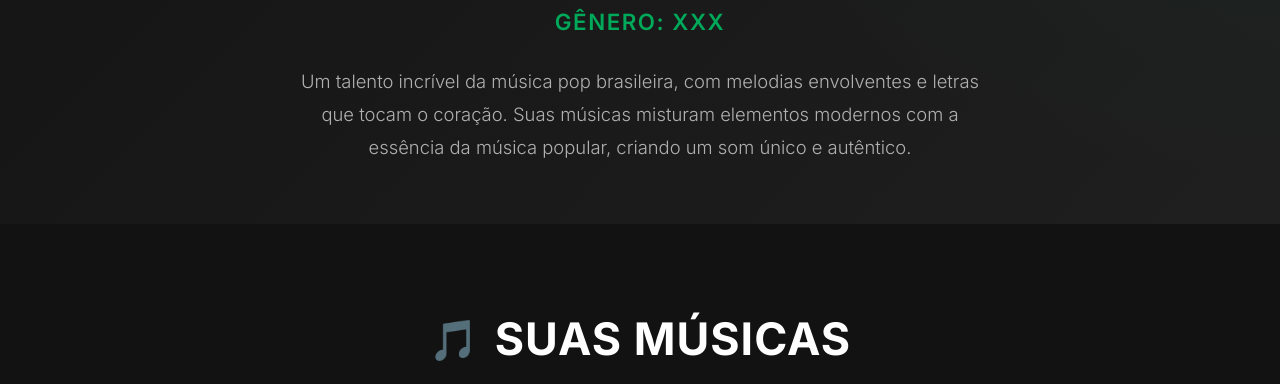
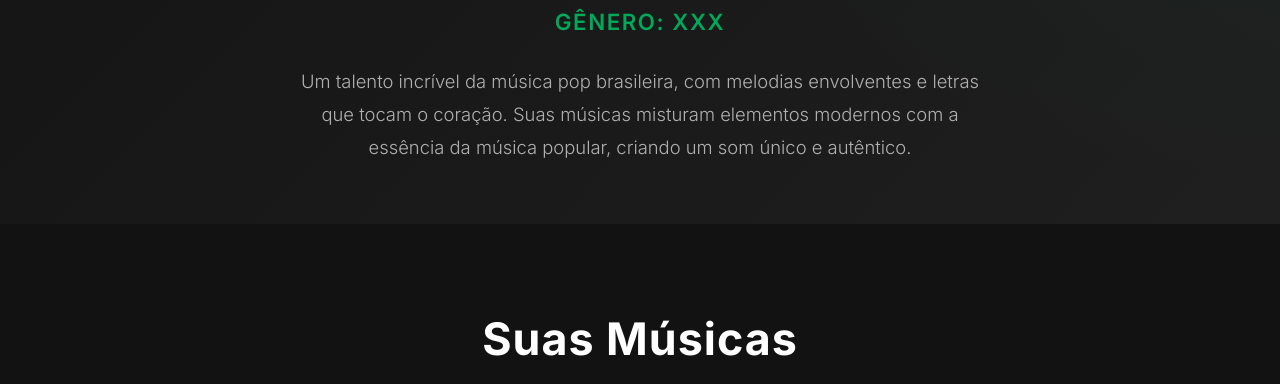
Before and after one commit to BrayannnRX/StudioBragi, a plain HTML site: page artistas/Danit/Danit.html in a window 1280 px wide. Shown: the part 568-952 px from the top of the page. Drawn offline with Linux system fonts and the light colour scheme.

Commit message:
Emojis removidos

```diff
--- a/artistas/Artista1/artista1.css
+++ b/artistas/Artista1/artista1.css
@@ -232,7 +232,6 @@ html {
   justify-content: center;
   gap: 15px;
   letter-spacing: 1px;
-  text-transform: uppercase;
 }
 
 .music-icon,
--- a/artistas/Danit/Danit.css
+++ b/artistas/Danit/Danit.css
@@ -232,7 +232,6 @@ html {
   justify-content: center;
   gap: 15px;
   letter-spacing: 1px;
-  text-transform: uppercase;
 }
 
 .music-icon,
--- a/artistas/Danit/Danit.html
+++ b/artistas/Danit/Danit.html
@@ -42,7 +42,6 @@
     <section class="songs-section">
         <div class="container">
             <h2 class="section-title">
-                <span class="music-icon">🎵</span>
                 Suas Músicas
             </h2>
 
@@ -94,7 +93,6 @@
     <section class="gallery-section">
         <div class="container">
             <h2 class="section-title">
-                <span class="camera-icon">📸</span>
                 Veja mais sobre nosso artista!
             </h2>
 
--- a/artistas/Eliezio/Eliezio.css
+++ b/artistas/Eliezio/Eliezio.css
@@ -232,7 +232,6 @@ html {
   justify-content: center;
   gap: 15px;
   letter-spacing: 1px;
-  text-transform: uppercase;
 }
 
 .music-icon,
--- a/artistas/Fabao/Fabao.css
+++ b/artistas/Fabao/Fabao.css
@@ -232,7 +232,6 @@ html {
   justify-content: center;
   gap: 15px;
   letter-spacing: 1px;
-  text-transform: uppercase;
 }
 
 .music-icon,
--- a/artistas/Lynna/Lynna.css
+++ b/artistas/Lynna/Lynna.css
@@ -232,7 +232,6 @@ html {
   justify-content: center;
   gap: 15px;
   letter-spacing: 1px;
-  text-transform: uppercase;
 }
 
 .music-icon,
--- a/artistas/Viktor_Souza/Viktor.css
+++ b/artistas/Viktor_Souza/Viktor.css
@@ -232,7 +232,6 @@ html {
   justify-content: center;
   gap: 15px;
   letter-spacing: 1px;
-  text-transform: uppercase;
 }
 
 .music-icon,
```
Also changed, not shown: artistas/Artista1/artista1.html (+0 -2 lines), artistas/Eliezio/Eliezio.html (+0 -2 lines), artistas/Fabao/Fabao.html (+0 -2 lines), artistas/Lynna/Lynna.html (+0 -2 lines), artistas/Viktor_Souza/Viktor.html (+0 -2 lines).
